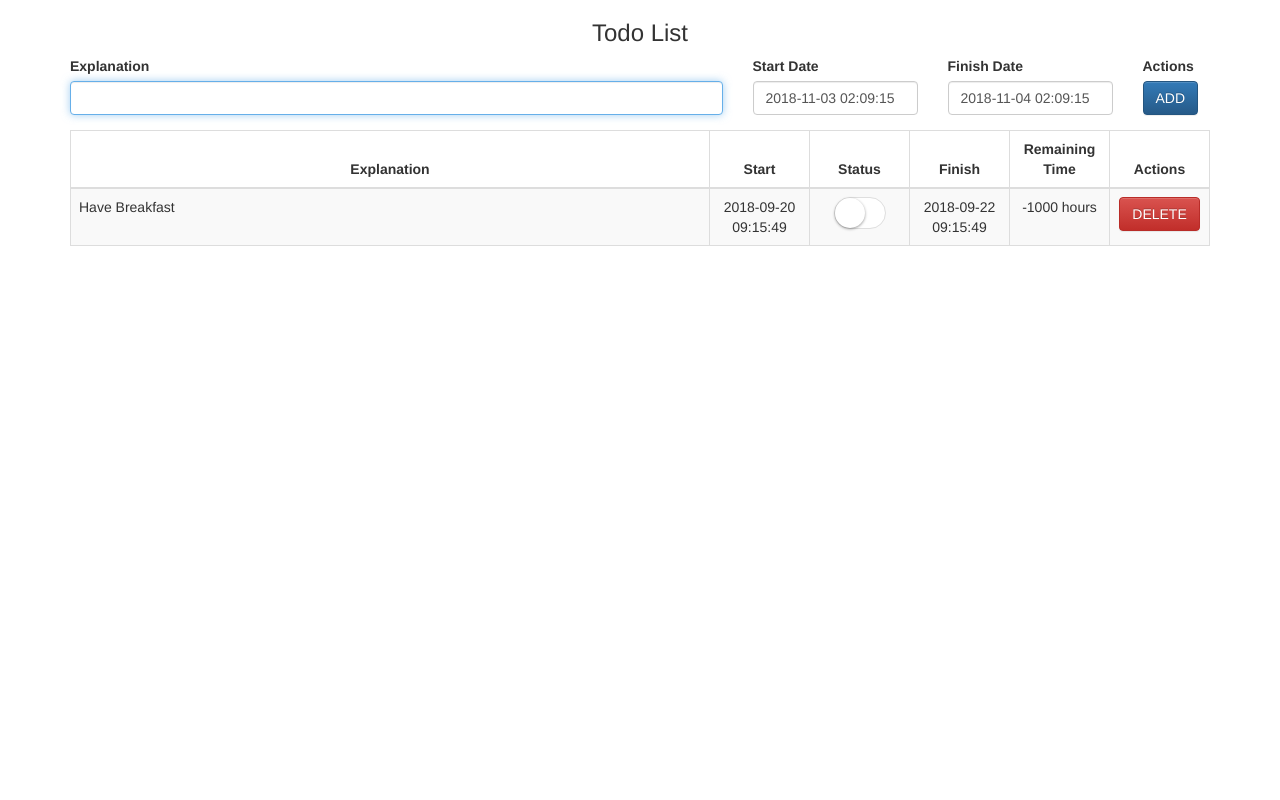
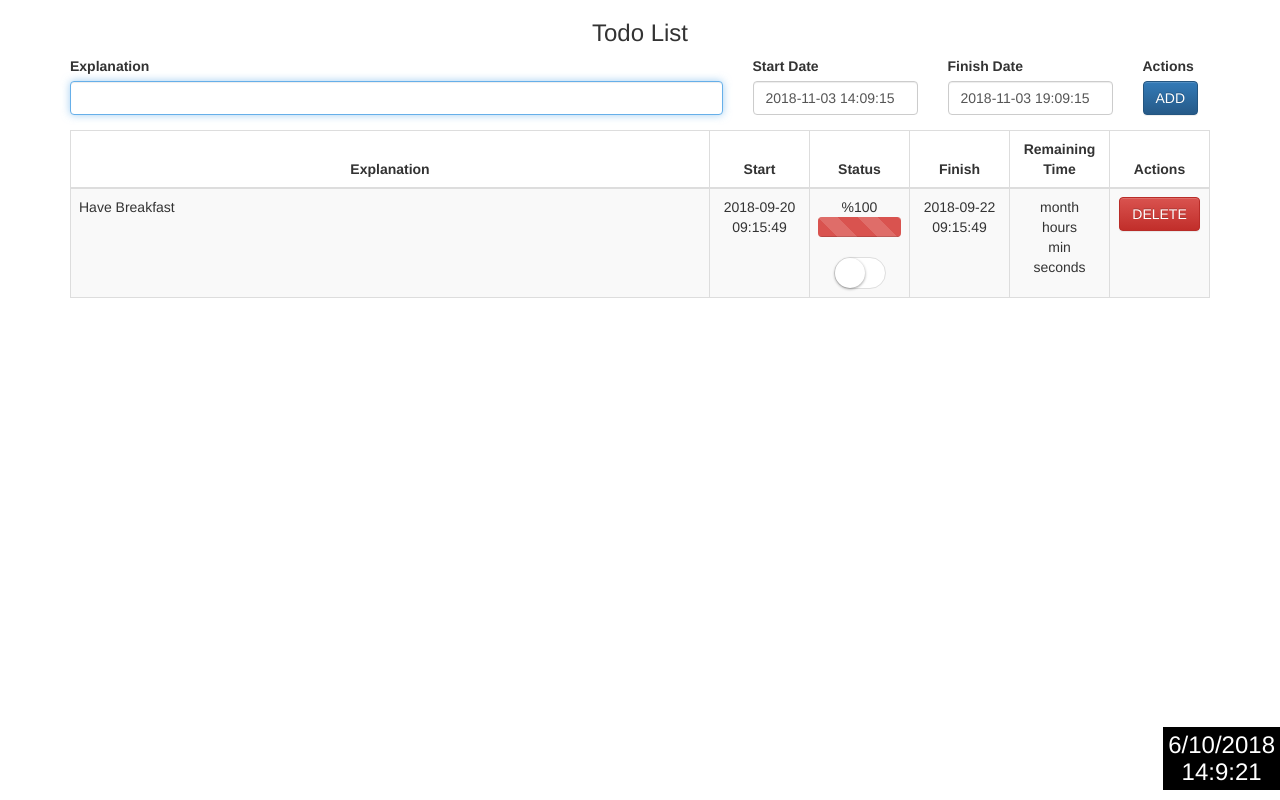
Before and after one commit to hhuseyincihangir/Todo-List, a CodeIgniter app: page /TodoList/index.php/todo/index in a window 1280 px wide. Run offline with CodeIgniter, Linux system fonts and the light colour scheme; data comes from the database, SQL or seed files in the repository; some libraries are stand-ins or nearby versions.

Commit message:
- Time difference and coloring corrected. - Time indicator added. - Map function added to helper.

```diff
--- a/application/config/autoload.php
+++ b/application/config/autoload.php
@@ -89,7 +89,7 @@
 |
 |	$autoload['helper'] = array('url', 'file');
 */
-$autoload['helper'] = array("url");
+$autoload['helper'] = array("url","functions_helper");
 
 /*
 | -------------------------------------------------------------------
--- a/application/config/config.php
+++ b/application/config/config.php
@@ -23,7 +23,7 @@
 | a PHP script and you can easily do that on your own.
 |
 */
-$config['base_url'] = 'http://localhost/TodoList/';
+$config['base_url'] = 'https://localhost/TodoList/';
 
 /*
 |--------------------------------------------------------------------------
--- a/application/controllers/Todo.php
+++ b/application/controllers/Todo.php
@@ -18,9 +18,19 @@
 		$items = $this->todo_model->get_all();
 		foreach($items as $item)
 		{
-			$difference = strtotime($item->finishDate)-strtotime(date("Y-m-d h:m:s"));
-			$remainingTime=((int)($difference/60/60))." hours";
-			$item->remainingTime=$remainingTime;
+			$realDifference=strtotime($item->finishDate)-strtotime($item->startDate);
+			$relativeDifference=strtotime($item->finishDate)-strtotime(date("Y-m-d H:i:s"));
+			$relativeRemainingTime = gmdate("m H i s", $relativeDifference);
+			$item->remainingTime=explode(' ', $relativeRemainingTime);
+			$mapDifference=map($relativeDifference,0,$realDifference,100,0);
+			if ($mapDifference>=0 and $mapDifference<100)
+			{
+				$item->progressValue=round($mapDifference);
+			}
+			else{
+				$item->remainingTime=0;
+				$item->progressValue=100;
+			}
 		}
     	$viewData =array(
     		"todos" => $items
--- /dev/null
+++ b/application/helpers/functions_helper.php
@@ -0,0 +1,14 @@
+<?php
+  function map($value, $fromLow, $fromHigh, $toLow, $toHigh)
+  {
+    $fromRange = $fromHigh - $fromLow;
+    $toRange = $toHigh - $toLow;
+    $scaleFactor = $toRange / $fromRange;
+
+    $tmpValue = $value - $fromLow;
+
+    $tmpValue *= $scaleFactor;
+
+    return $tmpValue + $toLow;
+  }
+?>
--- a/application/views/todo_list.php
+++ b/application/views/todo_list.php
@@ -23,6 +23,7 @@
 		<div class="container">
 		<h3 class="text-center">Todo List</h3>
 		<div class="row">
+			<h3 class="text-center" style="z-index:5;position:fixed;bottom:0;right:0;background-color:black;color:white;padding:5px" id="saat"></h3>
 			<div class="col-md-12">
 					<div class="row">
 						<form action="<?php echo base_url("todo/insert");?>" method="post">
@@ -67,8 +68,37 @@
 					</thead>
 					<tbody>
 					<?php
+						// echo "Time : ".date("Y-m-d H:i:s");
 						foreach ($todos as $todo)
-						{?>
+						{
+							$progressValue=$todo->progressValue;
+							if ($progressValue>=100)
+							{
+								$progressValue=100;
+								if($todo->isCompleted=='0')
+								{
+									$progressClass="progress-bar-danger";
+								}
+								else{
+									$progressClass="progress-bar-success";
+								}
+							}
+							else if ($progressValue<33 and $progressValue>=0)
+							{
+								$progressClass="progress-bar-success";
+							}
+							else if ($progressValue>=33 and $progressValue<66)
+							{
+								$progressClass="progress-bar-info";
+							}
+							else if ($progressValue<100 and $progressValue>=66)
+							{
+								$progressClass="progress-bar-warning";
+							}
+							else{
+								$progressClass="progress-bar";
+							}
+							?>
 						<tr>
 							<td class="text-left">
 								<?php echo $todo->explanation;?>
@@ -77,6 +107,12 @@
 								<?php echo $todo->startDate?>
 							</td>
 							<td class="text-center" style="width:100px">
+								%<?=$progressValue?>
+								<div class="progress" style="height:20px">
+									<div class="progress-bar progress-bar-striped <?=$progressClass?>" role="progressbar"
+									 aria-valuemin="0" aria-valuemax="100" style="color:black;width:<?=$progressValue?>%">
+									</div>
+								</div>
 								<input type="checkbox" class="js-switch"
 									data-url="<?php echo base_url("todo/iscompletedsetter/".$todo->id);?>"
 									<?php echo ($todo->isCompleted) ? "checked": "";?>/>
@@ -85,7 +121,9 @@
 								<?php echo $todo->finishDate?>
 							</td>
 							<td class="text-center" style="width:100px">
-							<?php echo $todo->remainingTime?>
+							<?php
+								echo $todo->remainingTime[0]." month<br>".$todo->remainingTime[1]." hours<br>".$todo->remainingTime[2]." min<br>".$todo->remainingTime[3]." seconds<br>";
+							?>
 							</td>
 							<td class="text-center" style="width:100px">
 								<a href="<?php echo base_url("todo/delete/$todo->id")?>" class="btn btn-danger">DELETE</a>
@@ -104,30 +142,41 @@
 	<script>
 		$(function() {
 			$('input[name="startDate"]').daterangepicker({
+				timePicker24Hour: true,
 				timePicker: true,
+				autoApply: true,
 				showDropdowns: true,
 				singleDatePicker: true,
-			timePicker24Hour: true,
-			timePickerSeconds: true,
 				startDate: moment().startOf('min'),
 				locale: {
-				format: 'YYYY-MM-DD hh:mm:ss'
+					format: 'YYYY-MM-DD HH:mm:ss'
 				}
 			});
 		});
 		$(function() {
 			$('input[name="finishDate"]').daterangepicker({
+				timePicker24Hour: true,
 				timePicker: true,
+				autoApply: true,
 				showDropdowns: true,
 				singleDatePicker: true,
-			timePickerSeconds: true,
-			timePicker24Hour: true,
-			startDate: moment().startOf('min').add(1, 'day'),
+				startDate: moment().startOf('min').add(5, 'hour'),
 				locale: {
-				format: 'YYYY-MM-DD hh:mm:ss'
+					format: 'YYYY-MM-DD HH:mm:ss'
 				}
 			});
 		});
+		setInterval(function()
+		{
+			var tarih = new Date();
+			var yil=tarih.getFullYear();
+			var ay=tarih.getMonth();
+			var gun=tarih.getDay();
+			var saat=tarih.getHours();
+			var dakika=tarih.getMinutes();
+			var saniye=tarih.getSeconds();
+			document.getElementById("saat").innerHTML = gun+"/"+ay+"/"+yil+"<br>"+saat+":"+dakika+":"+saniye;
+		},1000);
 	</script>
 	</body>
 </html>
```
Lines whose indentation alone changed are shown as unchanged.
